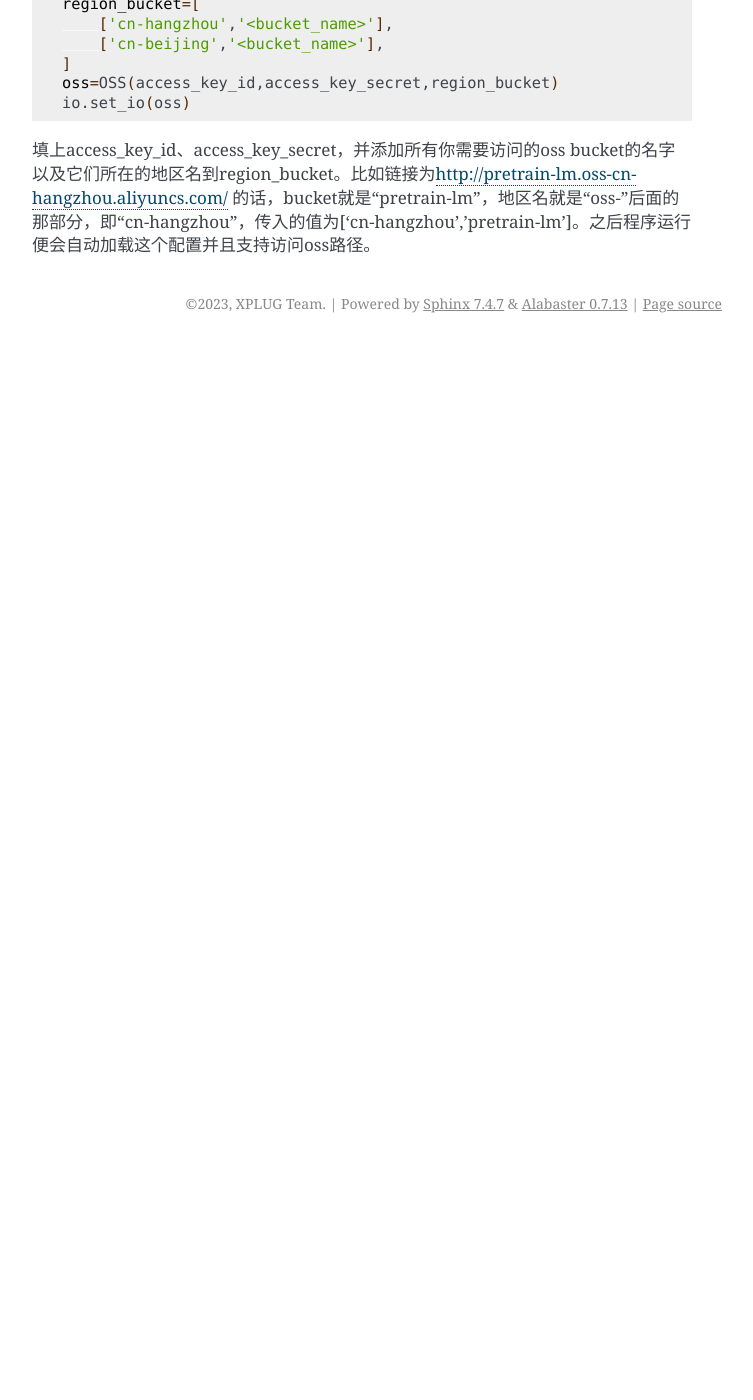
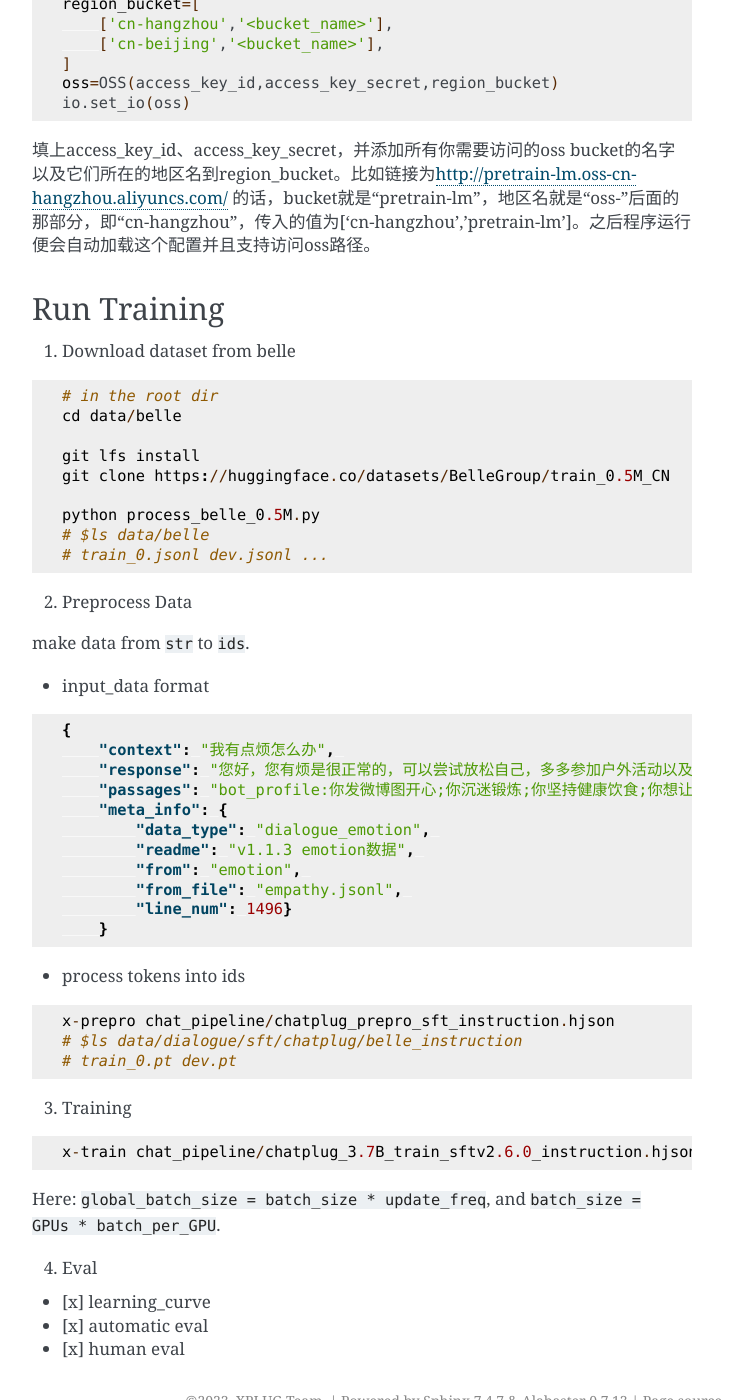
Before and after one commit to X-PLUG/ChatPLUG, a Sphinx documentation site: the page built from docs/quick_start.md, in a window 1280 px wide and 1400 px high, scrolled down 1223 px. Shown: the whole window, without its empty margins (388-1141 px from the left). Built offline with Sphinx 7.4.7, drawn with Linux system fonts in a browser that asks for light colours; before the commit the page ends 1566 px from its top, so only the background shows below that.

Commit message:
Add training code

````diff
--- a/docs/quick_start.md
+++ b/docs/quick_start.md
@@ -60,3 +60,66 @@ io.set_io(oss)
 ```
 
 填上access_key_id、access_key_secret，并添加所有你需要访问的oss bucket的名字以及它们所在的地区名到region_bucket。比如链接为[http://pretrain-lm.oss-cn-hangzhou.aliyuncs.com/](http://pretrain-lm.oss-cn-hangzhou.aliyuncs.com/) 的话，bucket就是“pretrain-lm”，地区名就是“oss-”后面的那部分，即“cn-hangzhou”，传入的值为['cn-hangzhou','pretrain-lm']。之后程序运行便会自动加载这个配置并且支持访问oss路径。
+
+
+## Run Training
+
+1. Download dataset from belle
+```
+# in the root dir
+cd data/belle
+
+git lfs install
+git clone https://huggingface.co/datasets/BelleGroup/train_0.5M_CN
+
+python process_belle_0.5M.py
+# $ls data/belle
+# train_0.jsonl dev.jsonl ...
+```
+
+2. Preprocess Data
+
+make data from `str` to `ids`.
+
+- input_data format
+```json
+{
+    "context": "我有点烦怎么办",
+    "response": "您好，您有烦是很正常的，可以尝试放松自己，多多参加户外活动以及与朋友的交流，这样可以让自己的情绪得到释放。如果您有负面情绪，也可以咨询专业的心理咨询师，以释放压力。",
+    "passages": "bot_profile:你发微博图开心;你沉迷锻炼;你坚持健康饮食;你想让别人觉得你很酷;你也是;;;knowledge: 方式一：找亲朋好友倾诉。把自己的不顺心的事情和自己的亲朋好友诉说之后，可以起到发泄排解的作用，这样自己的心里会好受很多。方式二;;;knowledge: 方式一：找亲朋好友倾诉。把自己的不顺心的事情和自己的亲朋好友诉说之后，可以起到发泄排解的作用，这样自己的心里会好受很多。方式二：找方法解决掉烦心事。如果这个烦心事可以通过的自己的努力去得以解决，那么自己或者找同伴帮忙一起去解决他，方式三：如果暂时无法解决可以选择性的忘记它或者转移自己的注意力，去做自己喜欢的事情，让自己尽快摆脱不好的情绪。以上是小编提供的几种方式，希望更够帮助小伙伴们。;;;knowledge: 每个人都会有每个人的烦恼，我们的生活经历不同，遇见的事情人物也不同，所以会碰到不一样的烦恼。但是有烦恼也是很正常的，只要看我们如何去对待。那么，下面小编为大家;;;knowledge: 觉得很烦的原因有很多种，或是由于工作还有生活的压力导致，有事情没有和朋友和家人倾述，长时间下去有可能会得抑郁。根据你的情况，建议要乐观点，凡事不要钻牛角尖，应当;;;knowledge: 问题描述： 你好，心烦,有时候是人多想了.总是想到一些将来会发生的事情,这对一个人的心理就形成了压力。缓解压力的方法：大声吼1到2分钟将心里的怨气发泄出来；;;;knowledge: 特别烦，首先应注意对情绪进行调节。保持情绪平稳并舒缓心理压力，可以找朋友或家人倾诉心声，将内心不愉快的事情吐露出来，有利于缓解心理压力改善情绪，进而缓解心烦。",
+    "meta_info": {
+        "data_type": "dialogue_emotion",
+        "readme": "v1.1.3 emotion数据",
+        "from": "emotion",
+        "from_file": "empathy.jsonl",
+        "line_num": 1496}
+    }
+```
+
+
+- process tokens into ids
+```
+x-prepro chat_pipeline/chatplug_prepro_sft_instruction.hjson
+# $ls data/dialogue/sft/chatplug/belle_instruction
+# train_0.pt dev.pt
+```
+
+
+3. Training
+
+
+```
+x-train chat_pipeline/chatplug_3.7B_train_sftv2.6.0_instruction.hjson
+```
+
+Here: `global_batch_size = batch_size * update_freq`, and `batch_size = GPUs * batch_per_GPU`.
+
+
+4. Eval
+
+- [x] learning_curve
+
+
+- [x] automatic eval
+
+- [x] human eval
````
Also changed, not shown: 5 other files.
